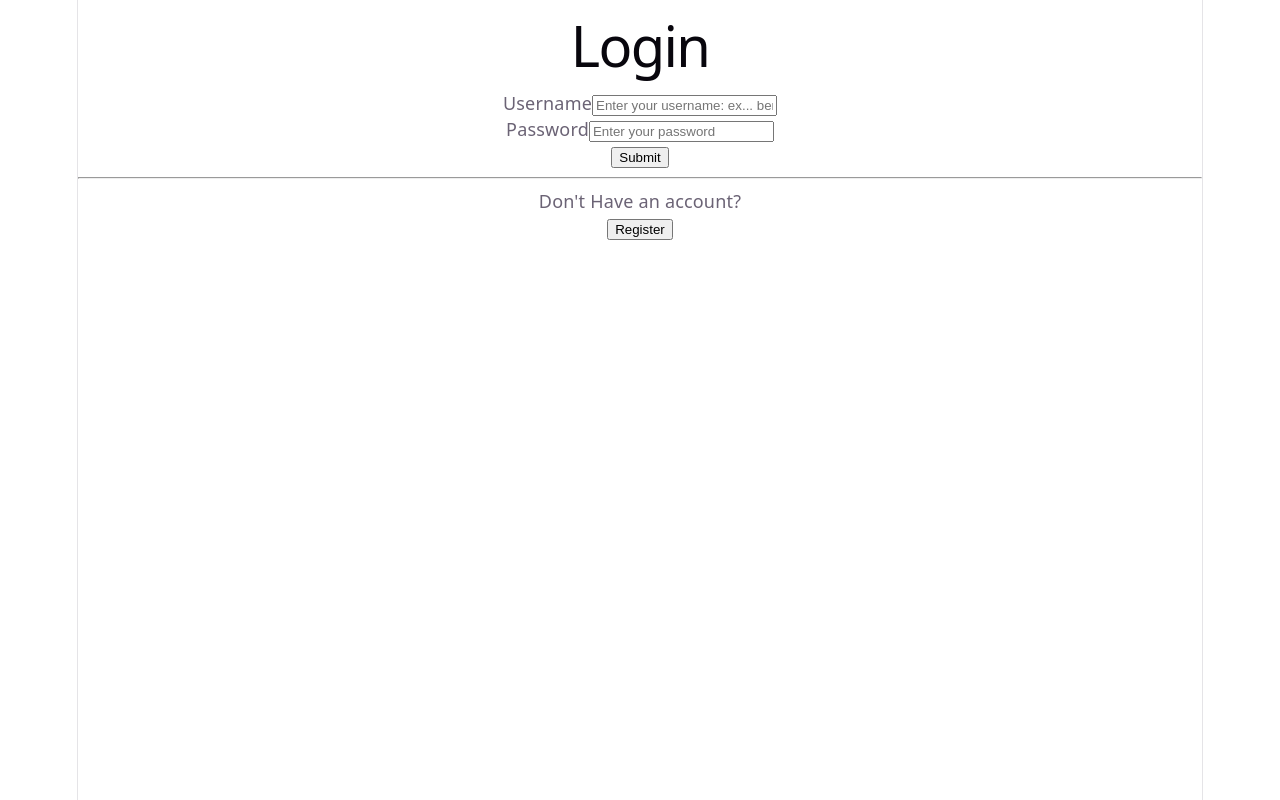
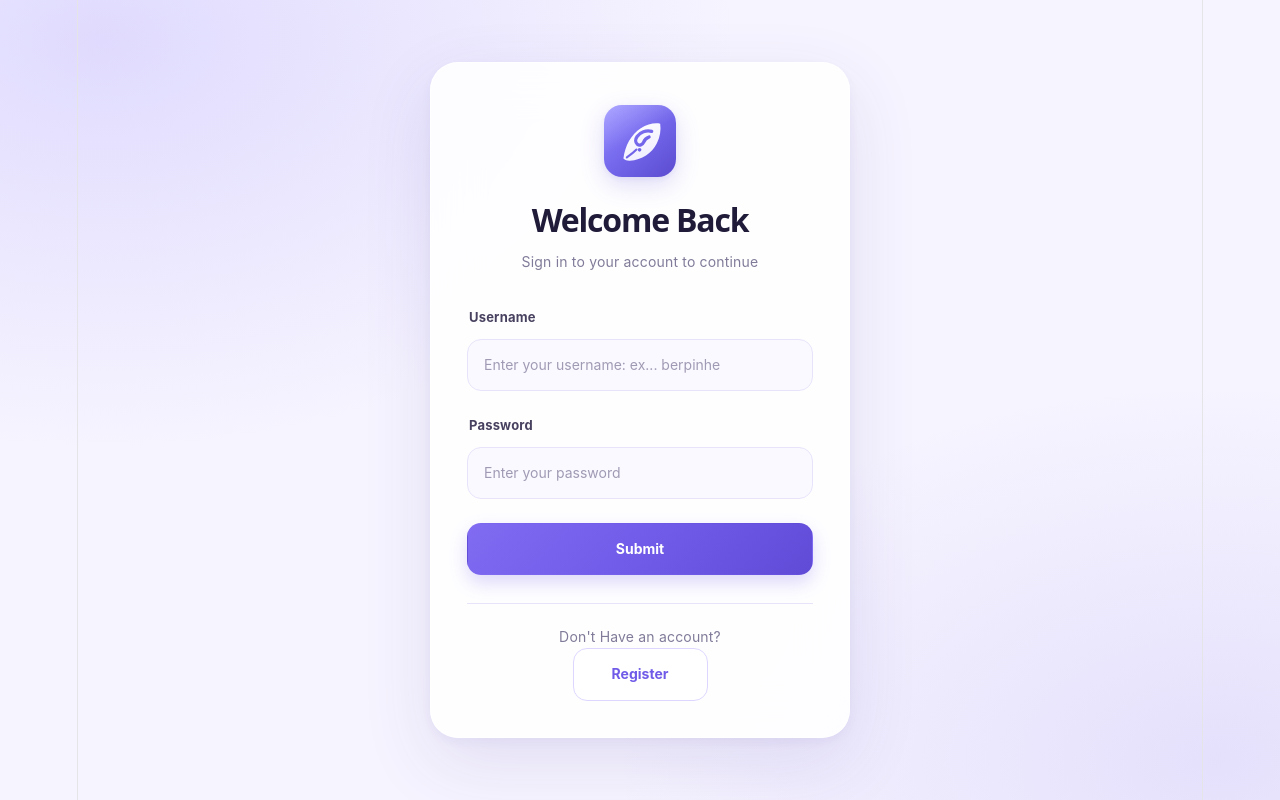
Before and after one commit to daniel-c-silva/Plume, a React (Vite) app in the folder frontend/Plume/: page / in a window 1280 px wide. Built offline with nearby package versions, Linux system fonts and the light colour scheme.

Commit message:
backend done for answering questions not making them though

```diff
--- a/frontend/Plume/src/App.css
+++ b/frontend/Plume/src/App.css
@@ -1,184 +1,362 @@
-.counter {
-  font-size: 16px;
-  padding: 5px 10px;
-  border-radius: 5px;
-  color: var(--accent);
-  background: var(--accent-bg);
-  border: 2px solid transparent;
-  transition: border-color 0.3s;
-  margin-bottom: 24px;
+/* ==========================================
+PLUME — BRAND DESIGN SYSTEM
+Violet • Lavender • Apple-inspired
+========================================== */
 
-  &:hover {
-    border-color: var(--accent-border);
-  }
-  &:focus-visible {
-    outline: 2px solid var(--accent);
-    outline-offset: 2px;
-  }
+:root {
+ font-family: -apple-system, BlinkMacSystemFont, "Segoe UI",
+sans-serif;
+
+color: #211b3a;
+background: #f6f4ff;
+
+/* Brand colors */
+--plume-primary: #6f5be8;
+--plume-primary-hover: #5d49d5;
+--plume-lavender: #a69afb;
+--plume-pale: #eeebff;
+--plume-bg: #f6f4ff;
+--plume-surface: #ffffff;
+--plume-text: #211b3a;
+--plume-muted: #817b99;
+--plume-border: #e8e3fa;
+
+/* Soft depth */
+--plume-shadow:
+0 24px 70px rgba(79, 59, 160, 0.12),
+0 4px 14px rgba(79, 59, 160, 0.05);
 }
 
-.hero {
-  position: relative;
-
-  .base,
-  .framework,
-  .vite {
-    inset-inline: 0;
-    margin: 0 auto;
+* {
+  box-sizing: border-box;
   }
 
-  .base {
-    width: 170px;
-    position: relative;
-    z-index: 0;
-  }
-
-  .framework,
-  .vite {
-    position: absolute;
-  }
-
-  .framework {
-    z-index: 1;
-    top: 34px;
-    height: 28px;
-    transform: perspective(2000px) rotateZ(300deg) rotateX(44deg) rotateY(39deg)
-      scale(1.4);
-  }
-
-  .vite {
-    z-index: 0;
-    top: 107px;
-    height: 26px;
-    width: auto;
-    transform: perspective(2000px) rotateZ(300deg) rotateX(40deg) rotateY(39deg)
-      scale(0.8);
-  }
+html {
+min-width: 320px;
+min-height: 100%;
 }
 
-#center {
-  display: flex;
-  flex-direction: column;
-  gap: 25px;
-  place-content: center;
-  place-items: center;
-  flex-grow: 1;
+body {
+margin: 0;
+min-width: 320px;
+min-height: 100vh;
+color: var(--plume-text);
 
-  @media (max-width: 1024px) {
-    padding: 32px 20px 24px;
-    gap: 18px;
-  }
+background:
+radial-gradient(
+ellipse at 8% 5%,
+rgba(166, 154, 251, 0.28),
+transparent 38%
+),
+radial-gradient(
+ellipse at 95% 95%,
+rgba(111, 91, 232, 0.13),
+transparent 35%
+),
+var(--plume-bg);
+
+-webkit-font-smoothing: antialiased;
 }
 
-#next-steps {
-  display: flex;
-  border-top: 1px solid var(--border);
-  text-align: left;
-
-  & > div {
-    flex: 1 1 0;
-    padding: 32px;
-    @media (max-width: 1024px) {
-      padding: 24px 20px;
-    }
-  }
-
-  .icon {
-    margin-bottom: 16px;
-    width: 22px;
-    height: 22px;
-  }
-
-  @media (max-width: 1024px) {
-    flex-direction: column;
-    text-align: center;
-  }
+button,
+input {
+font: inherit;
 }
 
-#docs {
-  border-right: 1px solid var(--border);
-
-  @media (max-width: 1024px) {
-    border-right: none;
-    border-bottom: 1px solid var(--border);
-  }
+#root {
+min-height: 100vh;
+display: flex;
+align-items: center;
+justify-content: center;
+padding: 36px 20px;
 }
 
-#next-steps ul {
-  list-style: none;
-  padding: 0;
-  display: flex;
-  gap: 8px;
-  margin: 32px 0 0;
+/* AUTHENTICATION CARD */
 
-  .logo {
-    height: 18px;
-  }
+.login-cont,
+.register-cont {
+width: 100%;
+max-width: 420px;
+padding: 42px 36px 36px;
 
-  a {
-    color: var(--text-h);
-    font-size: 16px;
-    border-radius: 6px;
-    background: var(--social-bg);
-    display: flex;
-    padding: 6px 12px;
-    align-items: center;
-    gap: 8px;
-    text-decoration: none;
-    transition: box-shadow 0.3s;
+background: rgba(255, 255, 255, 0.88);
+border: 1px solid rgba(255, 255, 255, 0.95);
+border-radius: 28px;
 
-    &:hover {
-      box-shadow: var(--shadow);
-    }
-    .button-icon {
-      height: 18px;
-      width: 18px;
-    }
-  }
+box-shadow: var(--plume-shadow);
 
-  @media (max-width: 1024px) {
-    margin-top: 20px;
-    flex-wrap: wrap;
-    justify-content: center;
+backdrop-filter: blur(24px);
+-webkit-backdrop-filter: blur(24px);
 
-    li {
-      flex: 1 1 calc(50% - 8px);
-    }
+text-align: center;
 
-    a {
-      width: 100%;
-      justify-content: center;
-      box-sizing: border-box;
-    }
-  }
+animation: plume-enter 0.45s ease-out both;
 }
 
-#spacer {
-  height: 88px;
-  border-top: 1px solid var(--border);
-  @media (max-width: 1024px) {
-    height: 48px;
-  }
+/* HEADINGS */
+
+.login-cont h1,
+.register-cont h2 {
+margin: 0 0 12px;
+color: var(--plume-text);
+
+font-size: 32px;
+font-weight: 750;
+letter-spacing: -1.2px;
+line-height: 1.2;
 }
 
-.ticks {
-  position: relative;
-  width: 100%;
+.login-cont > p,
+.register-cont > p {
+color: var(--plume-muted);
+font-size: 14px;
+line-height: 1.6;
+}
 
-  &::before,
-  &::after {
-    content: '';
-    position: absolute;
-    top: -4.5px;
-    border: 5px solid transparent;
-  }
+/* FORMS */
 
-  &::before {
-    left: 0;
-    border-left-color: var(--border);
-  }
-  &::after {
-    right: 0;
-    border-right-color: var(--border);
-  }
+.login-form,
+.register-form {
+display: flex;
+flex-direction: column;
+gap: 21px;
+margin-top: 30px;
 }
+
+.form-group {
+display: flex;
+flex-direction: column;
+align-items: stretch;
+gap: 9px;
+text-align: left;
+}
+
+.form-group label {
+padding-left: 2px;
+color: #48415f;
+font-size: 13px;
+font-weight: 650;
+}
+
+/* INPUTS */
+
+.form-group input {
+width: 100%;
+min-width: 0;
+height: 52px;
+padding: 0 16px;
+
+color: var(--plume-text);
+background: #faf9ff;
+
+border: 1px solid var(--plume-border);
+border-radius: 14px;
+outline: none;
+
+font-size: 14px;
+
+transition:
+border-color 0.2s ease,
+box-shadow 0.2s ease,
+background 0.2s ease;
+}
+
+.form-group input::placeholder {
+color: #a09ab4;
+}
+
+.form-group input:hover {
+border-color: #cfc5ff;
+}
+
+.form-group input:focus {
+background: #ffffff;
+border-color: var(--plume-primary);
+
+box-shadow:
+0 0 0 4px rgba(111, 91, 232, 0.12);
+}
+
+/* BUTTONS */
+
+.login-cont button,
+.register-cont button {
+min-height: 46px;
+padding: 12px 20px;
+
+border: 1px solid transparent;
+border-radius: 14px;
+
+color: var(--plume-primary);
+background: var(--plume-pale);
+
+font-size: 14px;
+font-weight: 650;
+
+cursor: pointer;
+
+transition:
+transform 0.18s ease,
+background 0.18s ease,
+box-shadow 0.18s ease;
+}
+
+.login-cont button:hover,
+.register-cont button:hover {
+transform: translateY(-1px);
+}
+
+.login-cont button:active,
+.register-cont button:active {
+transform: scale(0.985);
+}
+
+/* PRIMARY ACTION */
+
+.login-cont .submit-button,
+.register-cont .submit-button {
+width: 100%;
+min-height: 50px;
+margin-top: 3px;
+
+color: #ffffff;
+background: linear-gradient(
+135deg,
+#806bf2 0%,
+#6f5be8 52%,
+#604bd7 100%
+);
+
+box-shadow:
+0 8px 18px rgba(111, 91, 232, 0.23);
+}
+
+.login-cont .submit-button:hover,
+.register-cont .submit-button:hover {
+background: linear-gradient(
+135deg,
+#7560ed,
+#5d49d5
+);
+
+box-shadow:
+0 10px 24px rgba(111, 91, 232, 0.30);
+}
+
+/* LOGIN / REGISTER DIVIDER */
+
+.login-cont hr,
+.register-cont hr {
+height: 1px;
+margin: 28px 0 22px;
+
+border: none;
+background: var(--plume-border);
+}
+
+/* TOGGLE BUTTONS (Applied to both containers) */
+.login-cont > button:not(.submit-button),
+.register-cont > button:not(.submit-button) {
+min-width: 135px;
+color: var(--plume-primary);
+background: #ffffff;
+border-color: #ddd6ff;
+}
+
+.login-cont > button:not(.submit-button):hover,
+.register-cont > button:not(.submit-button):hover {
+background: #f5f2ff;
+border-color: #bcb0ff;
+}
+
+/* FEEDBACK */
+
+.feedback-message {
+margin: 22px 0 0;
+padding: 13px 15px;
+
+color: #514773;
+background: #f6f3ff;
+
+border: 1px solid #e9e2ff;
+border-radius: 13px;
+
+font-size: 13px;
+line-height: 1.6;
+overflow-wrap: anywhere;
+}
+
+/* KEYBOARD ACCESSIBILITY */
+
+.login-cont button:focus-visible,
+.register-cont button:focus-visible {
+outline: 3px solid rgba(111, 91, 232, 0.55);
+outline-offset: 3px;
+}
+
+/* ENTRANCE ANIMATION */
+
+@keyframes plume-enter {
+from {
+opacity: 0;
+transform: translateY(10px) scale(0.99);
+}
+
+to {
+opacity: 1;
+transform: translateY(0) scale(1);
+}
+}
+
+/* MOBILE */
+
+@media (max-width: 480px) {
+#root {
+padding: 20px 15px;
+}
+
+.login-cont,
+.register-cont {
+padding: 34px 23px 28px;
+border-radius: 24px;
+}
+
+.login-cont h1,
+.register-cont h2 {
+font-size: 29px;
+}
+
+.form-group input {
+height: 50px;
+font-size: 16px;
+}
+}
+
+/* REDUCED MOTION */
+
+@media (prefers-reduced-motion: reduce) {
+*,
+*::before,
+*::after {
+animation: none !important;
+transition: none !important;
+}
+}
+.plume-logo {
+    display: block;
+    width: 72px;
+    height: 72px;
+    object-fit: cover;
+    border-radius: 18px;
+    margin: 0 auto 24px;
+
+    box-shadow:
+        0 8px 24px rgba(93, 78, 210, 0.2),
+        0 2px 5px rgba(93, 78, 210, 0.08);
+}
+
+.plume-logo:hover {
+    width: 75px;
+    height: 75px;
+    opacity: 80%;
+}
--- a/frontend/Plume/src/App.jsx
+++ b/frontend/Plume/src/App.jsx
@@ -2,7 +2,7 @@ import { useState } from 'react'
 import heroImg from './assets/hero.png'
 import reactLogo from './assets/react.svg'
 import viteLogo from './assets/vite.svg'
-import './App.css'
+import './App.css';
 
 function App() {
   const [count, setCount] = useState(0)
--- a/frontend/Plume/src/components/authpage.jsx
+++ b/frontend/Plume/src/components/authpage.jsx
@@ -1,5 +1,6 @@
 import { useState } from "react";
 import Register from "./register";
+import plumeLogo from "../assets/plume-app-icon.svg";
 
 export default function Authpage()
 {
@@ -7,6 +8,12 @@ export default function Authpage()
     const   [password, setPassword] = useState('');
     const   [message, setMessage] = useState('');
     const   [page, setPage] = useState('login');
+
+    if  (page === 'register')
+    {
+        return <Register/>;
+    }
+
 
     const   handleSubmit = async (currentVal) => {
         currentVal.preventDefault();
@@ -21,15 +28,16 @@ export default function Authpage()
         setMessage(data.message || data.error);
     }
 
-
-    if  (page === 'register')
-    {
-        return <Register/>;
-    }
-
 return (
     <div className="login-cont">
-        <h1>Login</h1>
+        <img
+            src={plumeLogo}
+            alt="Plume"
+            className="plume-logo"
+        />
+
+    <h1>Welcome Back</h1>
+    <p>Sign in to your account to continue</p>
         <form onSubmit={handleSubmit} className="login-form">
 
             <div className="form-group">
--- a/frontend/Plume/src/components/register.jsx
+++ b/frontend/Plume/src/components/register.jsx
@@ -1,9 +1,16 @@
 import { useState } from "react";
+import Authpage from "./authpage";
 
 export default function Register() {
     const   [username, setUserName] = useState('');
     const   [password, setPassword] = useState('');
     const   [message, setMessage] = useState('');
+    const   [page, setPage] = useState('');
+
+    if  (page === 'authPage')
+    {
+        return <Authpage/>
+    }
 
     const   handleSubmit = async (currentVal) => {
         currentVal.preventDefault();
@@ -50,6 +57,9 @@ export default function Register() {
                 <button type="submit" className="submit-button">Submit</button>
             </form>
             {message && <p className="feedback-message">{message}</p>}
+
+            <hr />
+            <button onClick={() => setPage('authPage')}>Back to Login</button>
         </div>
     );
 }
--- a/frontend/Plume/src/main.jsx
+++ b/frontend/Plume/src/main.jsx
@@ -1,6 +1,7 @@
 import React from 'react';
 import ReactDOM from 'react-dom/client';
 import './index.css';
+import './App.css';
 import Authpage from './components/authpage';
 
 ReactDOM.createRoot(document.getElementById('root')).render(
```
Also changed, not shown: frontend/Plume/src/assets/plume-app-icon.svg (added), 1 other file (tests, documents, lock files or other folders).
